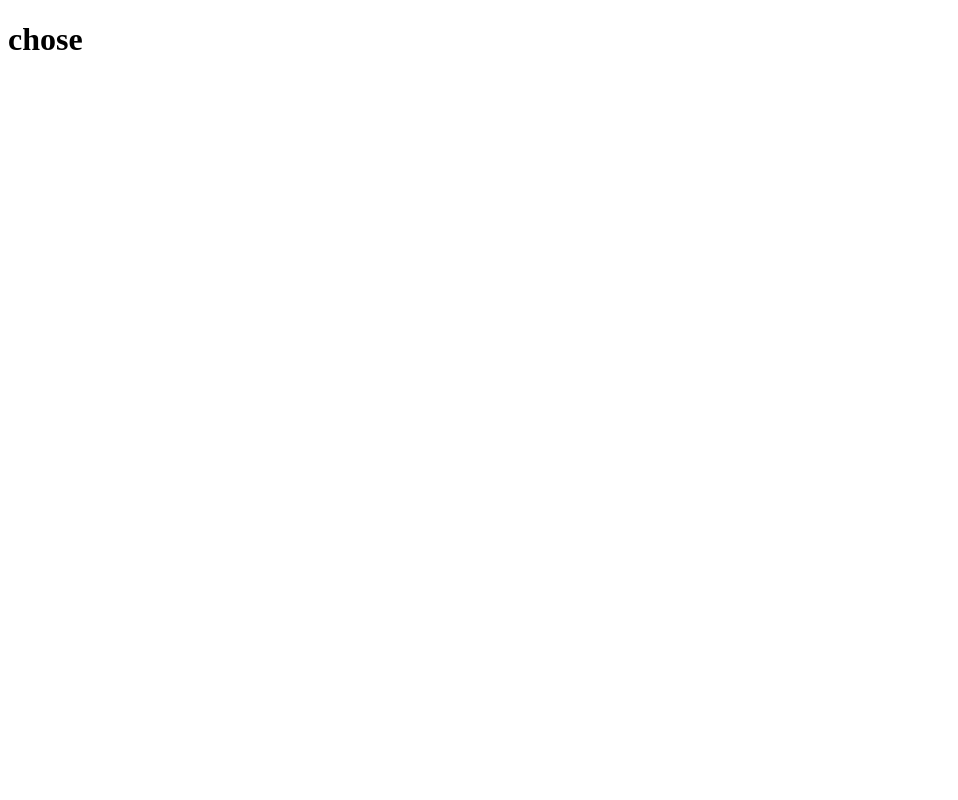
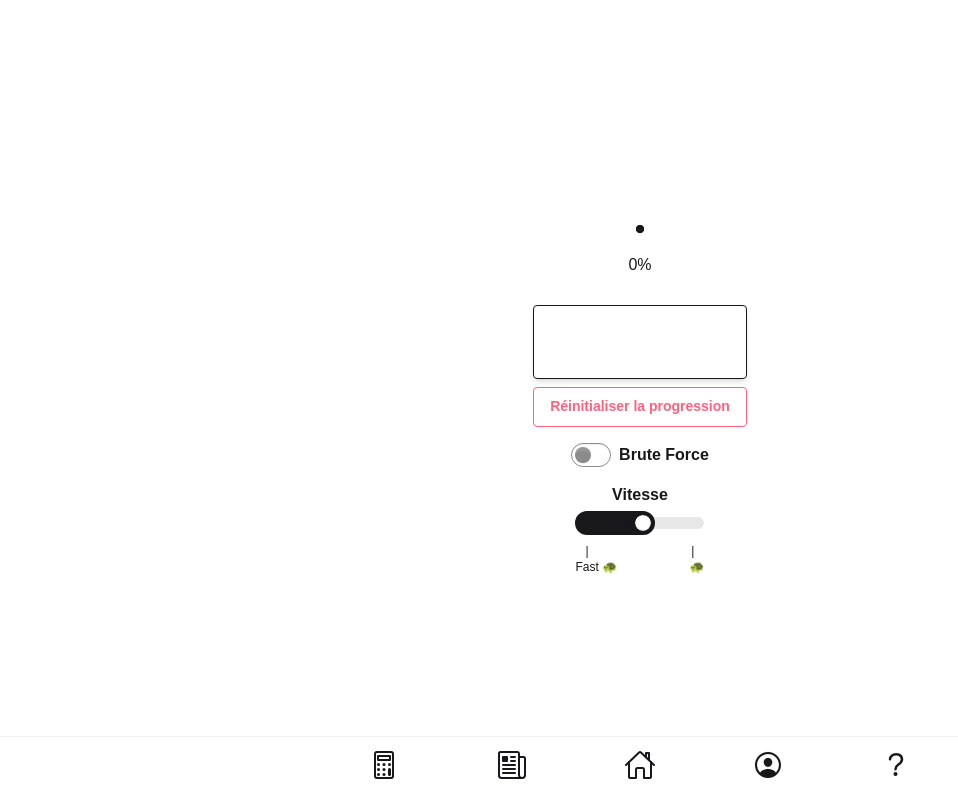
Before and after one commit to Alfas0/GabrielGASSI, a plain HTML site: page GabrielG/src/static/quiz.html in a window 1280 px wide. Shown: the whole page, without its empty margins (0-958 px from the left). Drawn offline with nearby package versions, Linux system fonts and the light colour scheme.

Commit message:
Final version of quiz.html

```diff
--- a/GabrielG/src/static/quiz.html
+++ b/GabrielG/src/static/quiz.html
@@ -1,13 +1,63 @@
 <!DOCTYPE html>
-<html lang="en">
+<html lang="fr">
 <head>
   <meta charset="UTF-8">
-  <meta name="viewport" content="width=device-width, initial-scale=1.0">
-  <title>bidule</title>
+  <title>I see you</title>
+  <link href="../css/output.css" rel="stylesheet">
+  <link rel="icon" type="image/jpg" href="images/botiful.jpg" />
+  <script type="module" src="https://unpkg.com/ionicons@7.1.0/dist/ionicons/ionicons.esm.js"></script>
+  <script nomodule src="https://unpkg.com/ionicons@7.1.0/dist/ionicons/ionicons.js"></script>
 </head>
-<body>
 
-  <h1>chose</h1>
+<div class="dock fixed bottom-0 left-0 right-0 flex justify-center bg-transparent z-50">
+  <button><a href="calculatrice.html" class="hover:scale-105 transition" title="Calculatrice"><ion-icon name="calculator-outline" size="large"></ion-icon></a></button>
 
+  <button><a href="index.html" class="hover:scale-105 transition" title="CV"><ion-icon name="newspaper-outline" size="large"></ion-icon></a></button>
+
+  <button><a href="home.html" class="hover:scale-105 transition" title="Home"><ion-icon name = "home-outline" size ="large"></ion-icon></a></button>
+
+  <button><a href="contact.html" class="hover:scale-105 transition" title="Contact"><ion-icon name="person-circle-outline" size="large"></ion-icon></a></button>
+
+  <button><a href="quiz.html" class="hover:scale-105 transition" title="Quiz"><ion-icon name="help-outline" size="large"></ion-icon></a></button>
+</div>
+
+
+<body class="bg-gray-100 flex flex-col items-center justify-center min-h-screen p-6">
+  <div class="flex animate-fadeIn justify-center p-[4vh_2vw] relative z-[1]">
+
+    <div class="flex flex-col items-center">
+      <div id="quizProgress" class="radial-progress" style="--value:0;" aria-valuenow="0" role="progressbar">0%</div>
+      <div id="quizContainer" class="shadow-md border rounded p-6 w-full max-w-xl text-center">
+        <h2 id="questionText" class="text-xl font-semibold mb-6"></h2>
+        <div id="answerButtons" class="space-y-3"></div>
+      </div>
+      <button id="restartBtn" class="btn border btn-xs sm:btn-sm md:btn-md lg:btn-lg xl:btn-xl mt-4 hidden">Recommencer le quiz</button>
+      <button id="resetProgressBtn" class="btn btn-outline btn-error mt-2">Réinitialiser la progression</button>
+      <label class="flex items-center gap-2 mt-4">
+        <input type="checkbox" value="synthwave" class="toggle theme-controller" />
+        <span class="font-semibold">Brute Force</span>
+      </label>
+      <button id="bruteForceBtn" class="hidden"></button>
+      <button id="stopBruteForceBtn" class="hidden"></button>
+
+
+      <div class="mt-4 flex flex-col items-center">
+        <label for="speedSlider" class="mb-1 font-semibold">Vitesse</label>
+        <div class="w-full max-w-xs">
+          <input id="speedSlider" type="range" min="300" max="2000" value="1200" class="range" step="10" />
+          <div class="flex justify-between px-2.5 mt-2 text-xs">
+            <span>|</span>
+            <span>|</span>
+          </div>
+          <div class="flex justify-between text-xs">
+            <span>Fast 🐢</span>
+            <span>🐢</span>
+          </div>
+        </div>
+      </div>
+  </div>
+
+  <script src="../js/click.js"></script>
+  <script src="../js/quiz.js"></script>
 </body>
 </html>
```
